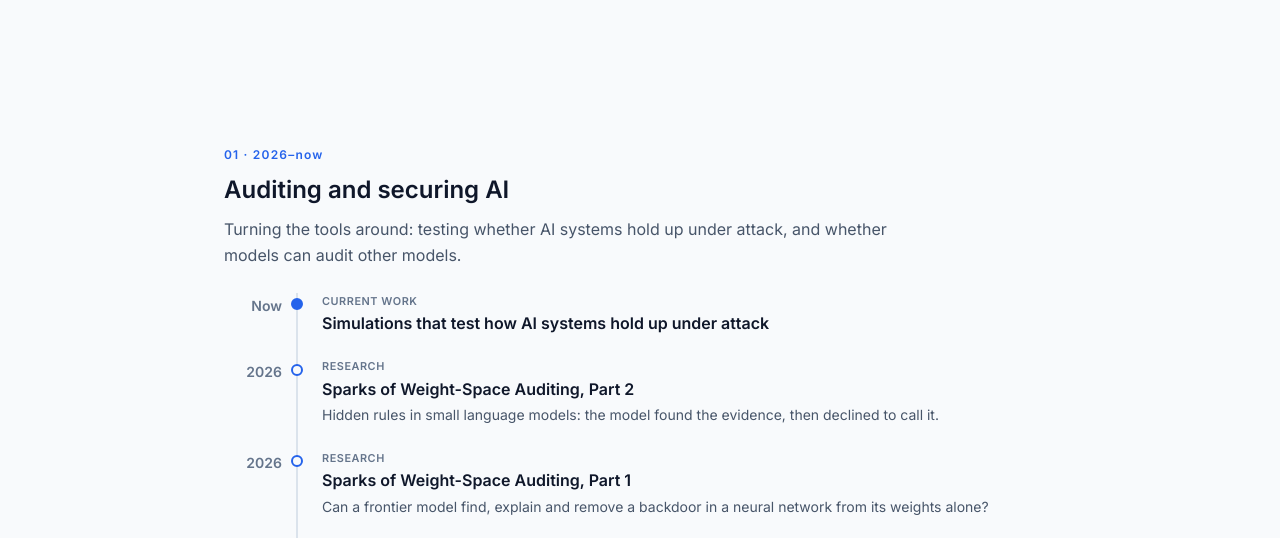
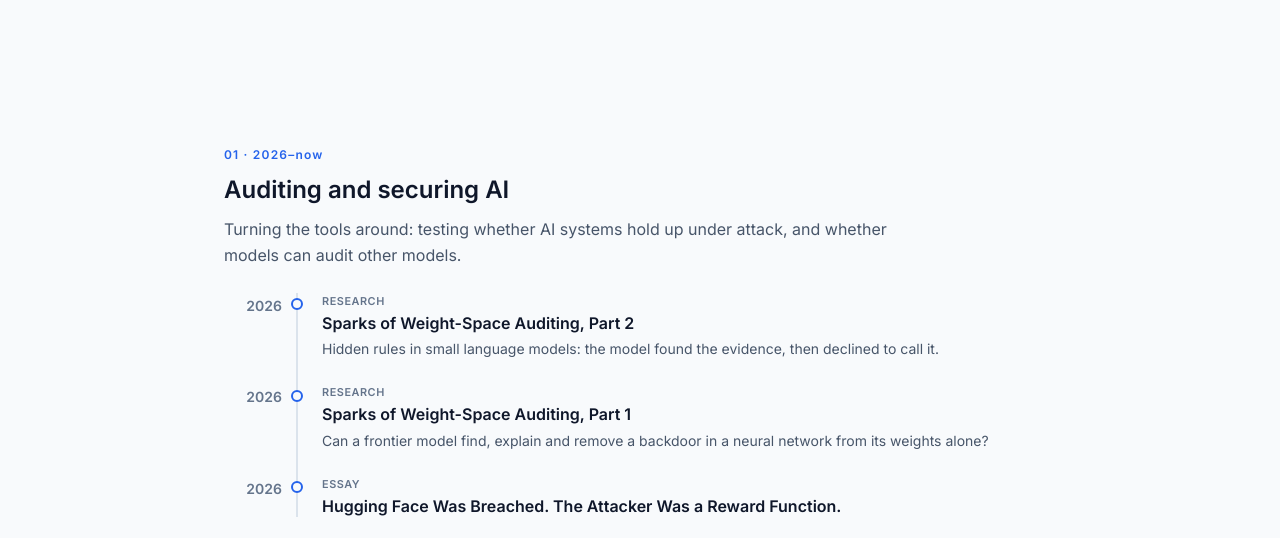
Before and after one commit to bulutmf/bulutmf.github.io, a plain HTML site: page research.html in a window 1280 px wide. Shown: the part 225-763 px from the top of the page. Drawn offline with Linux system fonts and the light colour scheme.

Commit message:
Remove the "Current work" simulations item from the Research page
The "Auditing and securing AI" section now starts with the
Weight-Space Auditing posts.

Co-Authored-By: Claude Opus 5.5 <noreply@anthropic.com>

```diff
--- a/research.html
+++ b/research.html
@@ -76,13 +76,6 @@
             models can audit other models.</p>
         </div>
         <ol class="timeline">
-          <li class="tl-item now">
-            <span class="tl-year">Now</span>
-            <div class="tl-body">
-              <span class="tl-kind">Current work</span>
-              <span class="tl-title">Simulations that test how AI systems hold up under attack</span>
-            </div>
-          </li>
           <li class="tl-item">
             <span class="tl-year">2026</span>
             <div class="tl-body">
```
